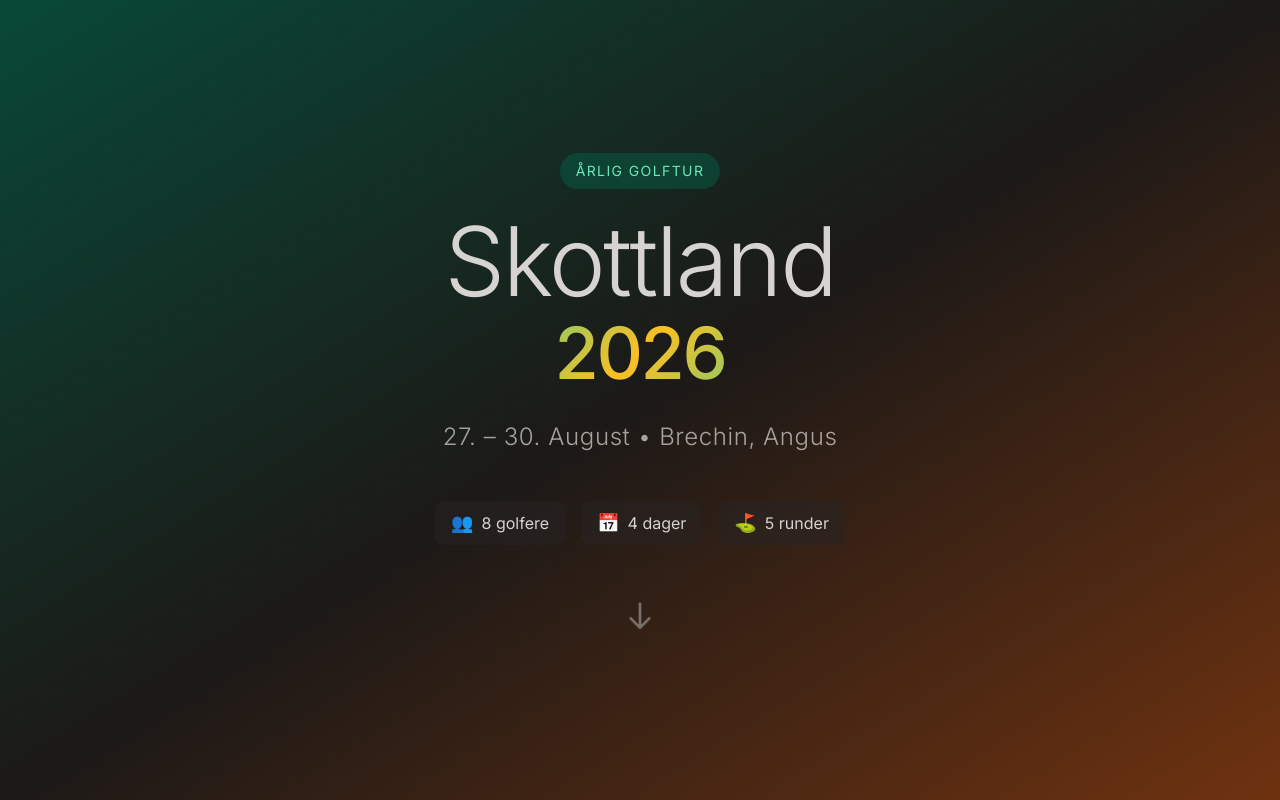
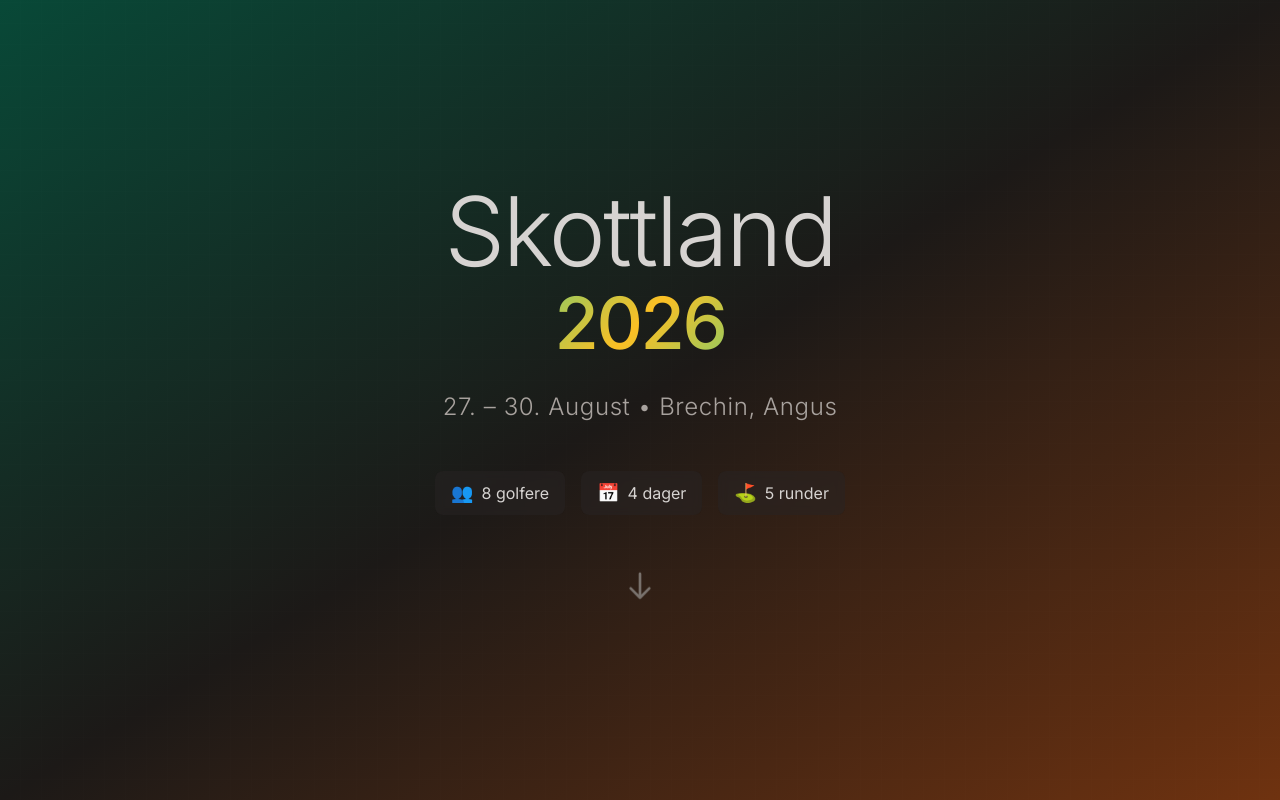
Before and after one commit to dj1p/Skottland2026, a React (Vite) app: page / in a window 1280 px wide. Shown: the top 800 px of the page. Built offline with nearby package versions, Linux system fonts and the light colour scheme.

Commit message:
Update TripPage.tsx

```diff
--- a/src/pages/TripPage.tsx
+++ b/src/pages/TripPage.tsx
@@ -201,11 +201,7 @@ const toggleCourse = (courseName: string) => {
         }}></div>
 
         <div className="relative z-10 text-center px-6">
-          <div className="mb-6">
-            <span className="inline-block px-4 py-2 bg-emerald-800/50 backdrop-blur-sm rounded-full text-emerald-300 text-sm tracking-widest uppercase">
-              Årlig Golftur
-            </span>
-          </div>
+
 
           <h1 className="text-6xl md:text-8xl font-light tracking-tight mb-4">
             <span className="block text-stone-300">{trip.title}</span>
```
